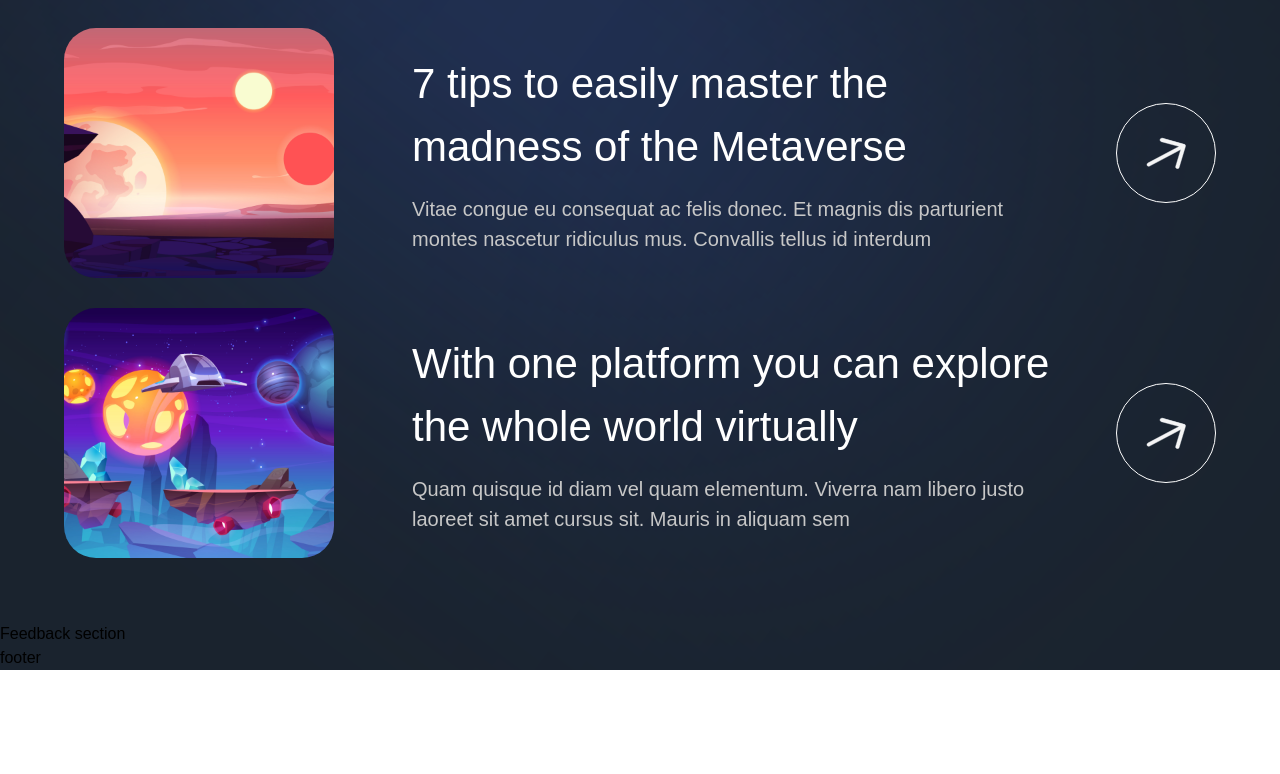
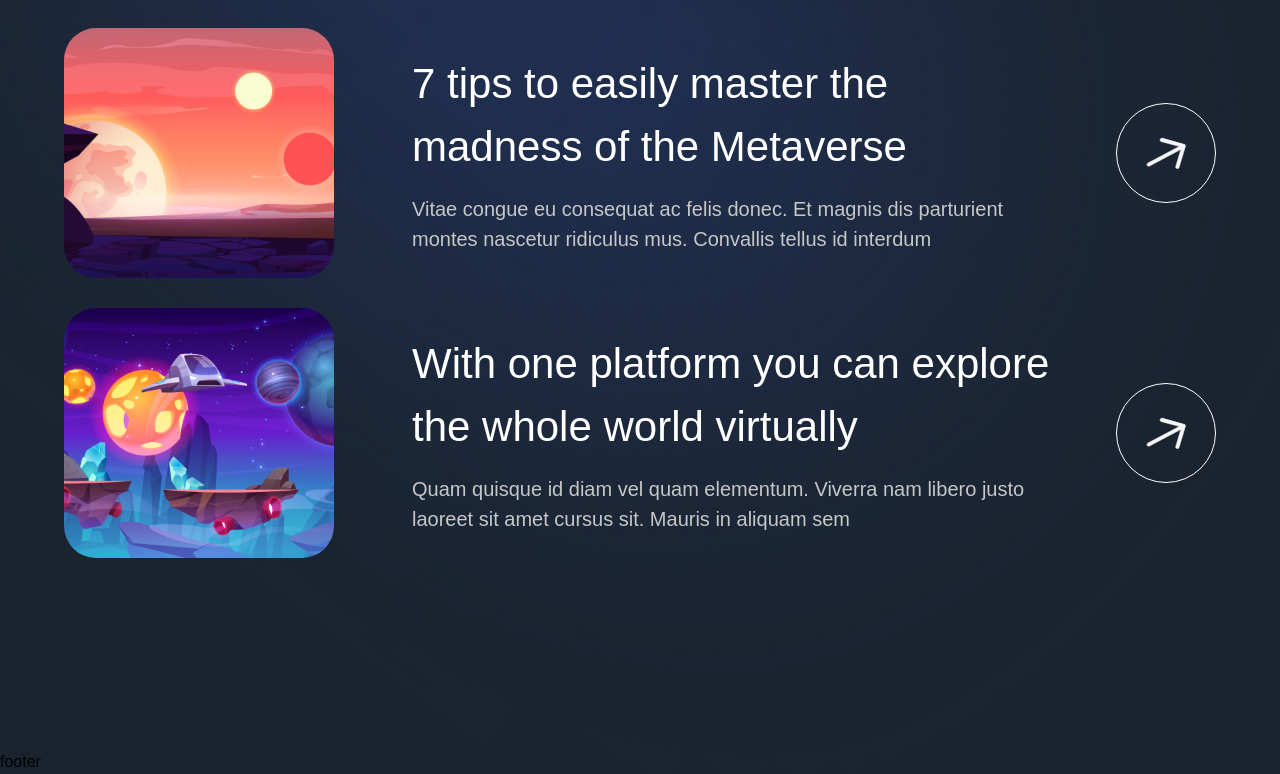
Before and after one commit to Arnaud293/Metaversite, a Next.js app: page / in a window 1280 px wide. Shown: the part 5755-6529 px from the top of the page. Before the commit the page ends 6425 px from the top, so only its background shows below. Built offline with nearby package versions, Linux system fonts and the light colour scheme; a web font is replaced by a local one.

Commit message:
start dev feedback, get back the same starter div

```diff
--- a/sections/Feedback.jsx
+++ b/sections/Feedback.jsx
@@ -1,8 +1,20 @@
 'use client';
 
+import { motion } from "framer-motion";
+import styles from "../styles";
+import { fadeIn, staggerContainer, zoomIn } from "../utils/motion";
+
 const Feedback = () => (
-  <section>
-    Feedback section
+  <section className={`${styles.paddings} relative z-10`}>
+    <motion.div
+      variants={staggerContainer}
+      initial="hidden"
+      whileInView="show"
+      viewport={{once: 'false', amount: 0.25 }}
+      className={`${styles.innerWidth} mx-auto flex flex-col `}
+    >
+
+    </motion.div>
   </section>
 );
 
```
